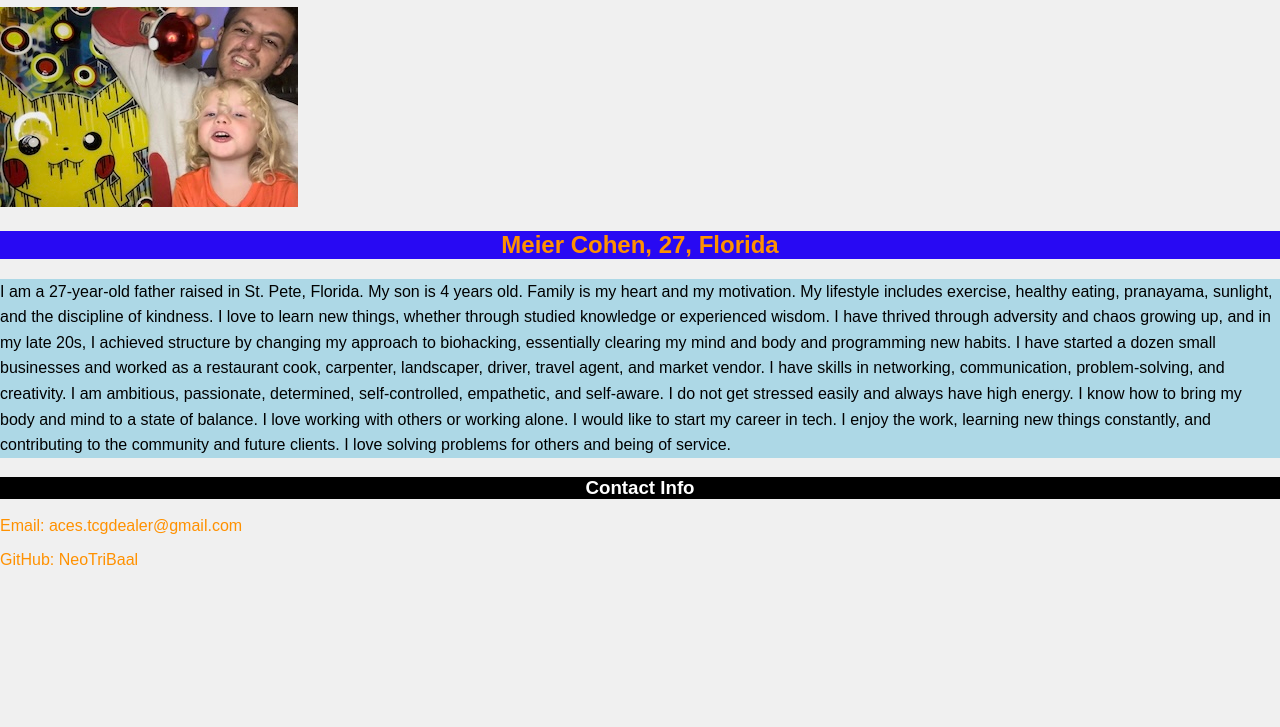
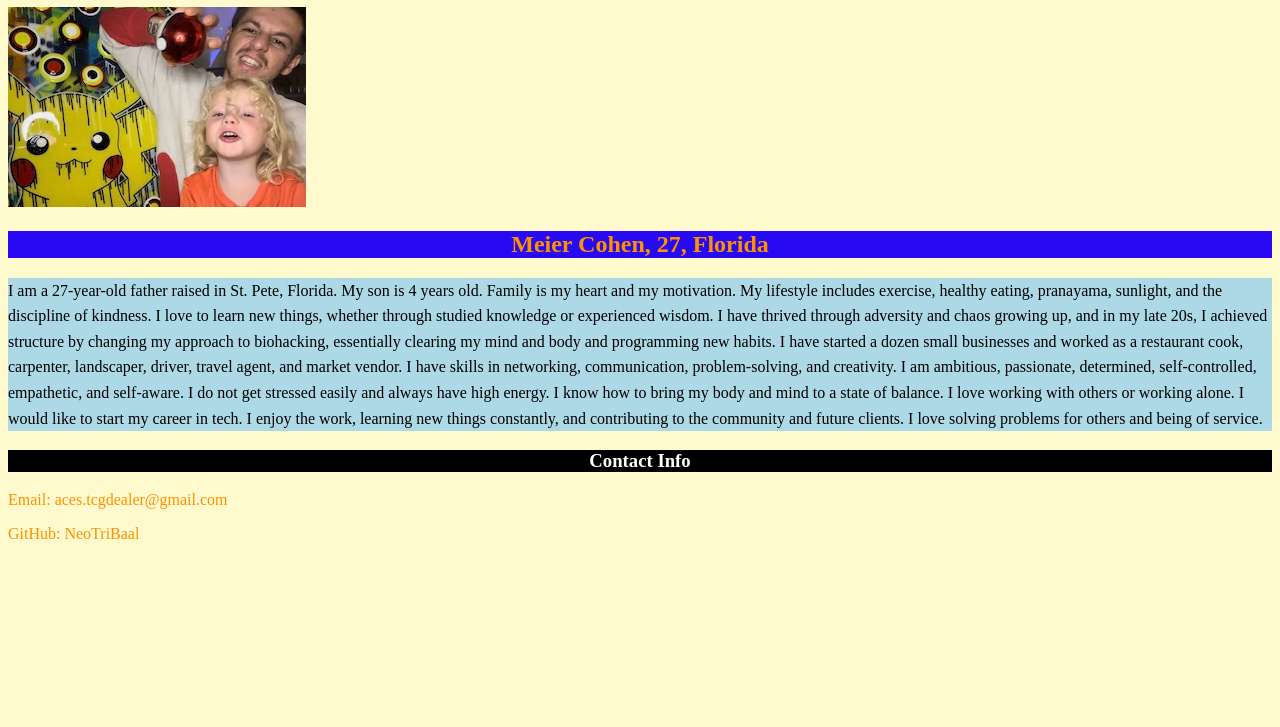
Before and after one commit to NeoTriBaal/first-day-demo, a plain HTML site: page index.html in a window 1280 px wide. Shown: the part 73-800 px from the top of the page. Drawn offline with Linux system fonts and the light colour scheme.

Commit message:
Update background styles.css

```diff
--- a/styles.css
+++ b/styles.css
@@ -1,5 +1,8 @@
 /* Body Styles */
 body {
+  background-color: lemonchiffon;
+}
+{
     font-family: Arial, sans-serif;
     background-color: #f0f0f0;
     margin: 0;
```
